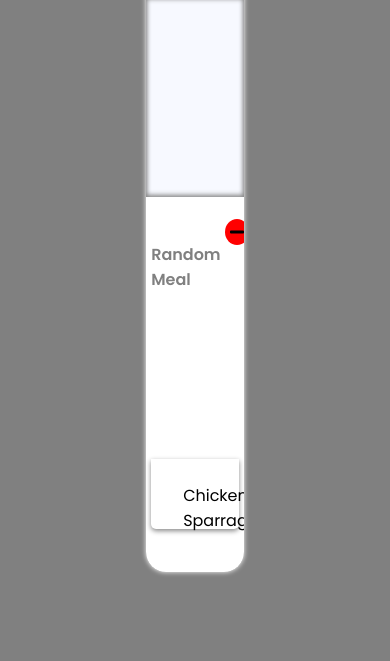
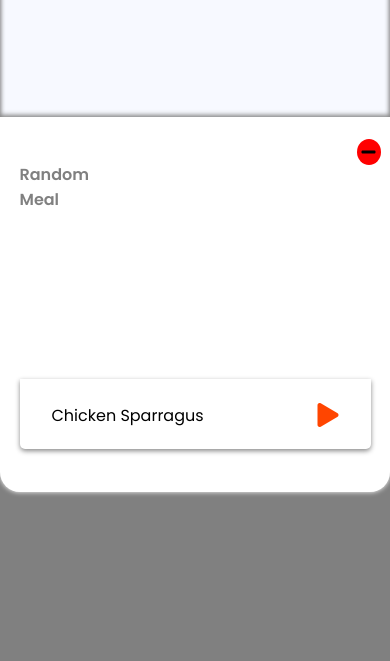
Before and after one commit to musicollins/recipe-app, a plain HTML site: page index.html in a window 390 px wide. Shown: the part 183-844 px from the top of the page. Drawn offline with Linux system fonts and the light colour scheme; no server answers.

Commit message:
style updated
some responsiveness updated

```diff
--- a/css/style.css
+++ b/css/style.css
@@ -44,9 +44,10 @@ body{
     flex-direction: column;
     background-color: #ffffff;
     border-radius: 20px;
-    height: 80vh;
-    width: 25%;
-    margin: 5em auto;
+    min-height: 80vh;
+    min-width: 350px;
+    max-width: 500px;
+    margin: 0 auto;
     box-shadow: 0 0 5px white;
 
 
```
